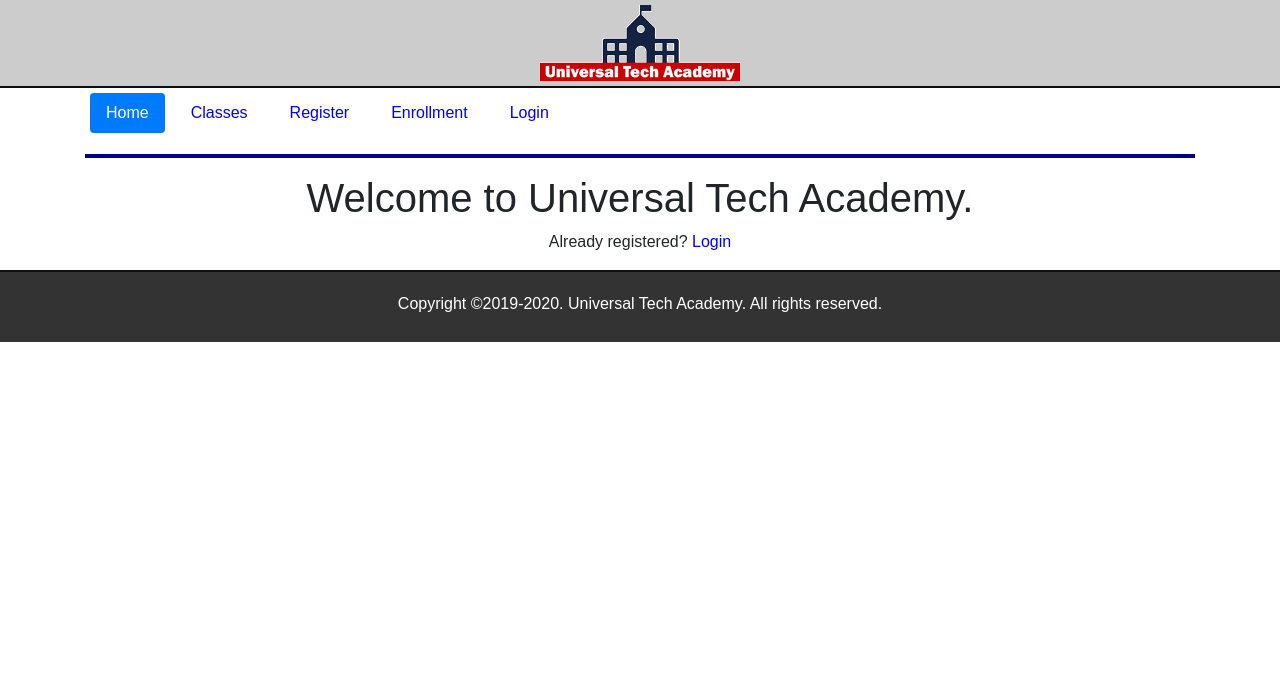
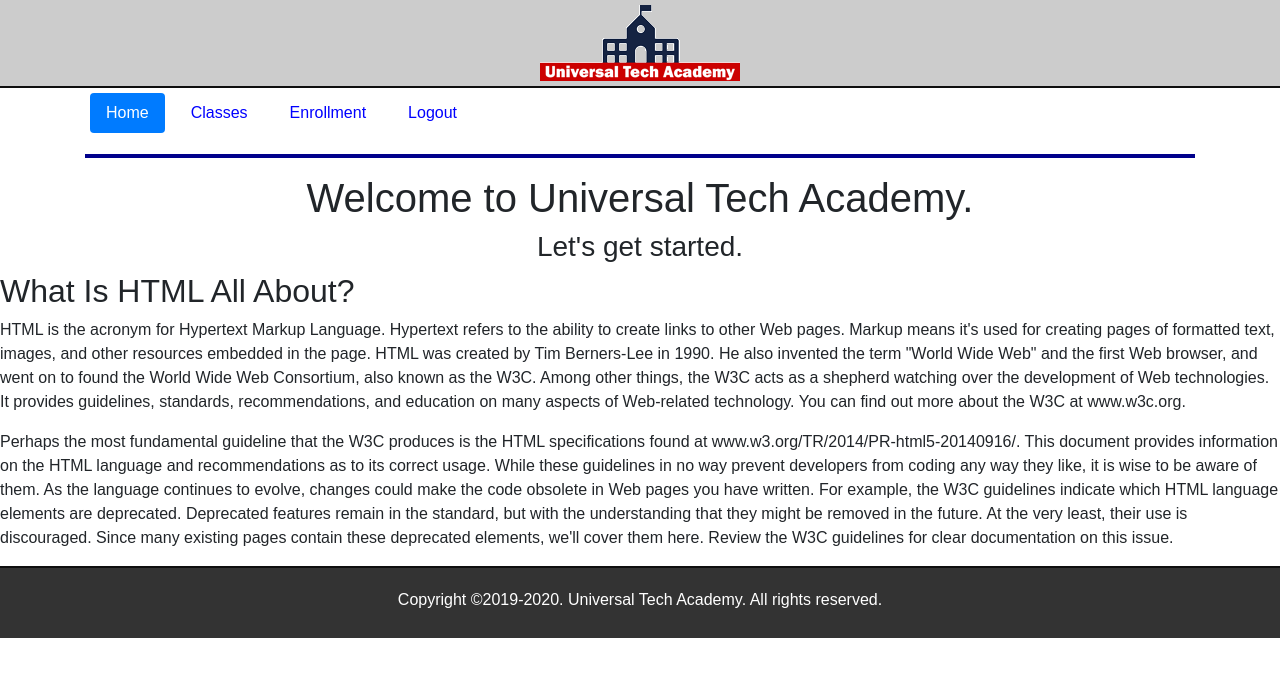
Before and after one commit to aliahmadcse/Enrollment-App, a Flask app: page / in a window 1280 px wide. Shown: the top 677 px of the page. Run offline with Flask 2, Linux system fonts and the light colour scheme; the visitor is signed in with stand-in values (Sample User, id 1); some libraries are stand-ins or nearby versions.

Commit message:
Adds authentications and sessions

```diff
--- a/application/routes.py
+++ b/application/routes.py
@@ -1,5 +1,5 @@
 from application import app, db
-from flask import render_template, request, json, Response, redirect, flash,session
+from flask import render_template, request, json, Response, redirect, flash, session
 from application.models import User, Enrollment, Course
 from application.forms import LoginForm, RegisterForm
 
@@ -15,6 +15,8 @@ def index():
 
 @app.route('/login', methods=['GET', 'POST'])
 def login():
+    if session.get("user_id"):
+        return redirect("/index")
     form = LoginForm()
     if form.validate_on_submit():
         email = form.email.data
@@ -23,12 +25,19 @@ def login():
         user = User.objects(email=email).first()
         if user and user.get_password(password):
             flash("Logged in Successfully", "success")
-            session["user_id"]=user.user_id
-            session["username"]=user.first_name
+            session["user_id"] = user.user_id
+            session["username"] = user.first_name
             return redirect("/index")
         else:
             flash("Something went wrong", "danger")
     return render_template("login.html", login=True, form=form, title="Login")
+
+
+@app.route("/logout")
+def logout():
+    session["user_id"] = False
+    session.pop("username", None)
+    return redirect("/index")
 
 
 @app.route('/courses')
@@ -44,6 +53,8 @@ def courses(term=None):
 
 @app.route('/register', methods=["POST", "GET"])
 def register():
+    if session.get("user_id"):
+        return redirect("/index")
     form = RegisterForm()
     if form.validate_on_submit():
         user_id = User.objects.count()
@@ -66,9 +77,11 @@ def register():
 
 @app.route('/enrollment', methods=["GET", "POST"])
 def enrollment():
+    if not session.get("user_id"):
+        return redirect("/login")
     courseID = request.form.get("courseID")
     courseTitle = request.form.get("title")
-    user_id = 1
+    user_id = session.get("user_id")
     if courseID:
         if Enrollment.objects(user_id=user_id, courseID=courseID):
             flash(
--- a/application/templates/includes/nav.html
+++ b/application/templates/includes/nav.html
@@ -15,6 +15,8 @@
           >Classes</a
         >
       </li>
+
+      {% if not session['username'] %}
       <li class="nav-item">
         <a
           href="{{ url_for('register') }}"
@@ -22,6 +24,7 @@
           >Register</a
         >
       </li>
+      {% endif %}
       <li class="nav-item">
         <a
           href="{{ url_for('enrollment') }}"
@@ -29,6 +32,8 @@
           >Enrollment</a
         >
       </li>
+
+      {% if not session['username'] %}
       <li class="nav-item">
         <a
           href="{{ url_for('login') }}"
@@ -36,6 +41,11 @@
           >Login</a
         >
       </li>
+      {% else %}
+      <li class="nav-item">
+        <a href="{{ url_for('logout') }}" class="nav-link">Logout</a>
+      </li>
+      {% endif %}
     </ul>
   </nav>
   <hr style="clear:both" />
--- a/application/templates/index.html
+++ b/application/templates/index.html
@@ -1,15 +1,46 @@
-{% extends 'layout.html' %}
-
-{% block content %}
+{% extends "layout.html" %} {% block content %}
 <div class="row">
   <div class="col-md-12 text-center">
     <h1>Welcome to Universal Tech Academy.</h1>
-    {% if login %}
+
+    {% if session['username'] %}
     <h3>Let's get started.</h3>
     {% else %}
-    <p>Already registered? <a href="{{ url_for('login') }}">Login</a></p>
+    <p>Already registered? <a href="{{url_for('login') }}">Login</a></p>
     {% endif %}
+
+    <div style="text-align:left;">
+      <h2>What Is HTML All About?</h2>
+
+      <p>
+        HTML is the acronym for Hypertext Markup Language. Hypertext refers to
+        the ability to create links to other Web pages. Markup means it's used
+        for creating pages of formatted text, images, and other resources
+        embedded in the page. HTML was created by Tim Berners-Lee in 1990. He
+        also invented the term "World Wide Web" and the first Web browser, and
+        went on to found the World Wide Web Consortium, also known as the W3C.
+        Among other things, the W3C acts as a shepherd watching over the
+        development of Web technologies. It provides guidelines, standards,
+        recommendations, and education on many aspects of Web-related
+        technology. You can find out more about the W3C at www.w3c.org.
+      </p>
+
+      <p>
+        Perhaps the most fundamental guideline that the W3C produces is the HTML
+        specifications found at www.w3.org/TR/2014/PR-html5-20140916/. This
+        document provides information on the HTML language and recommendations
+        as to its correct usage. While these guidelines in no way prevent
+        developers from coding any way they like, it is wise to be aware of
+        them. As the language continues to evolve, changes could make the code
+        obsolete in Web pages you have written. For example, the W3C guidelines
+        indicate which HTML language elements are deprecated. Deprecated
+        features remain in the standard, but with the understanding that they
+        might be removed in the future. At the very least, their use is
+        discouraged. Since many existing pages contain these deprecated
+        elements, we'll cover them here. Review the W3C guidelines for clear
+        documentation on this issue.
+      </p>
+    </div>
   </div>
 </div>
-
 {% endblock %}
```
